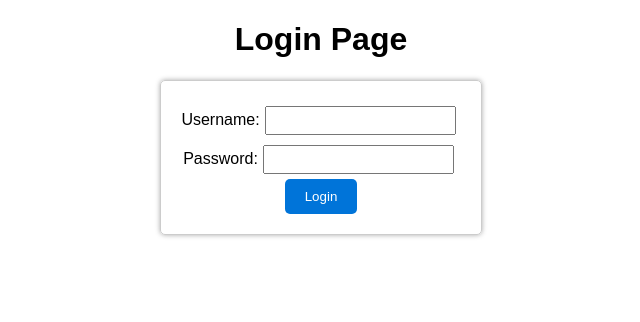
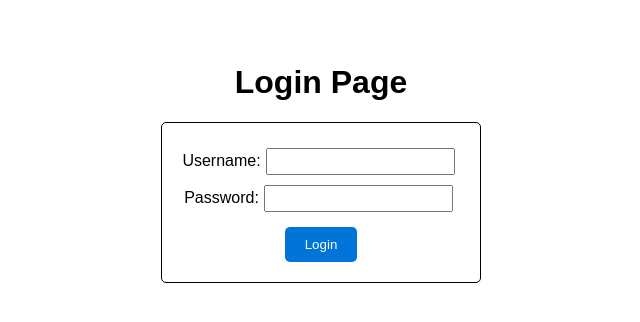
Before and after one commit to AnandhuNu10/Todo-List-AssignmentFE, a React (Create React App) app: page / in a window 1280 px wide. Shown: the top 322 px of the page, without its empty margins (319-959 px from the left). Built offline with nearby package versions, Linux system fonts and the light colour scheme.

Commit message:
updated commit

```diff
--- a/src/App.tsx
+++ b/src/App.tsx
@@ -8,8 +8,8 @@ import UserHome from './HomePage/UserHome';
 function App() {
   return (
     <div>
+
             <Routes>
-
       <Route path="/" element={<LoginPage />} />
       <Route path="/home/admin" element={<ProtectedRoute>
         <Home />
--- a/src/LoginPage/LoginPage.tsx
+++ b/src/LoginPage/LoginPage.tsx
@@ -85,6 +85,7 @@ const LoginPage: React.FC = () => {
   };
 
   return (
+
     <div className="App">
       <div>
         <h1>Login Page</h1>
--- a/src/LoginPage/styles.css
+++ b/src/LoginPage/styles.css
@@ -1,23 +1,25 @@
+
+
 .App {
     text-align: center;
     font-family: Arial, sans-serif;
-    margin-top: 20px;
+    margin-top: 5%;
   }
 
   form {
     display: inline-block;
     padding: 20px;
-    border: 1px solid #ccc;
+    border: 1px solid black;
     border-radius: 5px;
-    box-shadow: 0px 0px 5px #aaa;
   }
 
   input {
-    padding: 5px;
+    padding: 4px;
     margin: 5px;
   }
 
   button {
+    margin-top: 10px;
     padding: 10px 20px;
     background-color: #0074d9;
     color: white;
--- a/src/Pages/AddTodo.tsx
+++ b/src/Pages/AddTodo.tsx
@@ -54,7 +54,7 @@ const AddTodo = () => {
                 })
                 .catch(error => console.error('Error saving todos:', error));
         } else {
-            console.error('Please select a user before saving todos.');
+            toast.error('Please select a user before saving Todos.');
         }
     }
 
--- a/src/Pages/styles.css
+++ b/src/Pages/styles.css
@@ -38,6 +38,7 @@
     padding:0px 3px 0px;
     background-color: rgb(253, 99, 99);
     color: white;
+    margin-top: 5px;
 }
 
 .card{
```
